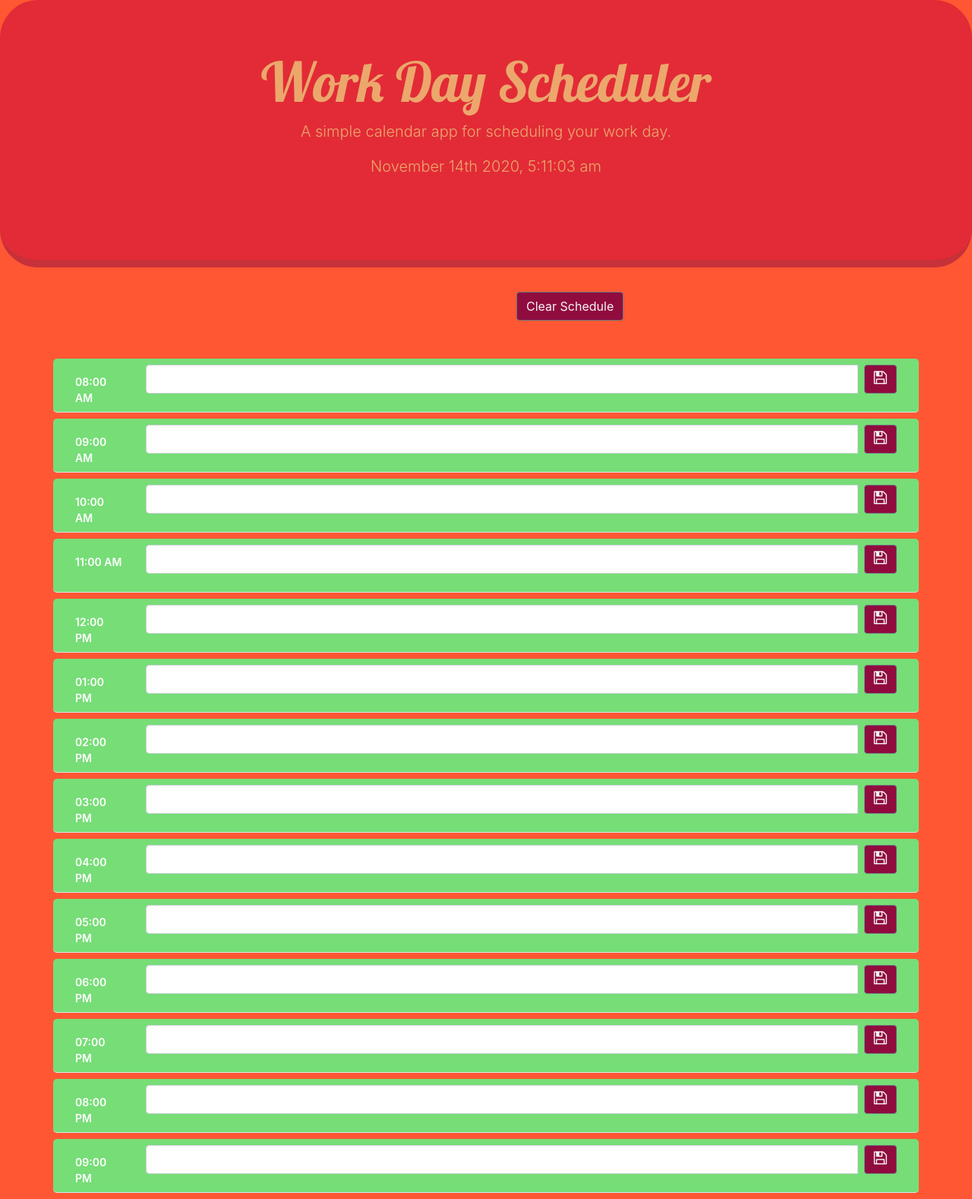
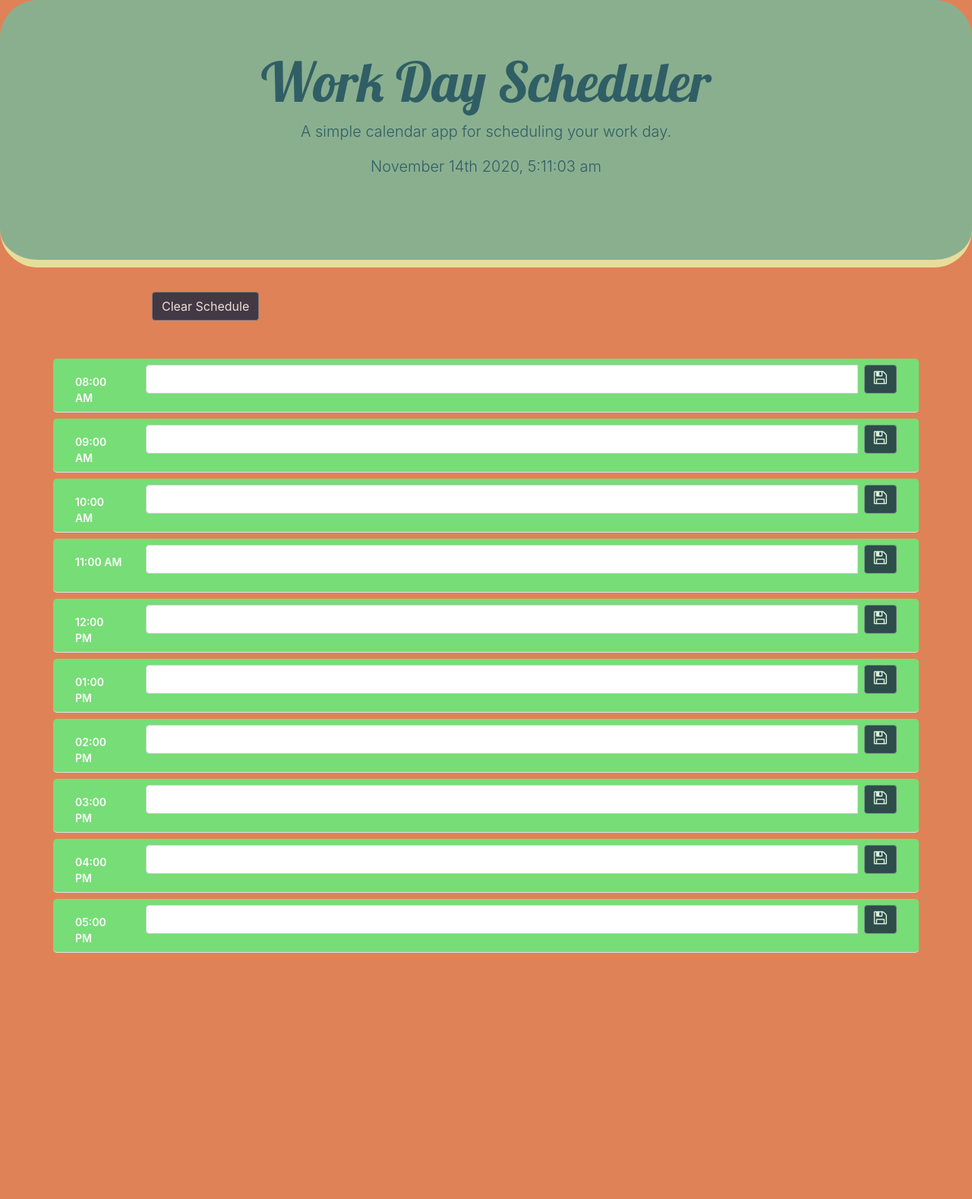
Before and after one commit to lexcraw4d/Day-Planner, a plain HTML site: page index.html in a window 1280 px wide. Shown: the whole page at 76% size. After the commit the page ends 1262 px from the top, so only its background shows below. Drawn offline with nearby package versions, Linux system fonts and the light colour scheme.

Commit message:
updated colors CSS

```diff
--- a/script.js
+++ b/script.js
@@ -19,10 +19,10 @@ timeBlocks = [
 	{ hour: 15, time: '03:00 PM', value: '' },
 	{ hour: 16, time: '04:00 PM', value: '' },
 	{ hour: 17, time: '05:00 PM', value: '' },
-	{ hour: 18, time: '06:00 PM', value: '' },
-	{ hour: 19, time: '07:00 PM', value: '' },
-	{ hour: 20, time: '08:00 PM', value: '' },
-	{ hour: 21, time: '09:00 PM', value: '' },
+	// { hour: 18, time: '06:00 PM', value: '' },
+	// { hour: 19, time: '07:00 PM', value: '' },
+	// { hour: 20, time: '08:00 PM', value: '' },
+	// { hour: 21, time: '09:00 PM', value: '' },
 ];
 
 // for (let item of timeBlocks) {
@@ -44,7 +44,7 @@ for (let i = 0; i < timeBlocks.length; i++) {
         <div class="row hour time-block mb-2 border-bottom ${cssClass}"><style>background-color:#FFC300</style>
             <div class="time col-1">${item.time}</div>
             <div class="input-group mb-3 col-11">
-                <input id="userInput ${item.hour}" type="text" class="form-control" value="${savedText}">
+                <input id="userInput-${item.hour}" type="text" class="form-control" value="${savedText}">
                 <button class="btn btn-outline-secondary ml-2" type="button" id="button-addon2" onclick="save(${item.hour})">
                     <i class="fa fa-save" style="font-size:20px"></i>
                 </button>
@@ -62,7 +62,8 @@ function clearAll() {
 	for (const item of timeBlocks) {
 		document.getElementById(`userInput-${item.hour}`).value = '';
 		localStorage.removeItem(`saveSchedule-${item.hour}`);
-	}
+    }
+save();
 }
 
 // schedule.sortable(); --- future option maybe make event entries "movable"
--- a/style.css
+++ b/style.css
@@ -1,15 +1,19 @@
+
 body {
-	background-color: #FF5733;
+    background-color:#e08257
 }
+
 .jumbotron {
+    background-color:#8aaf8f;
 	text-align: center;
-	background-color: #C70039;
-	color:#DAF7A6;
+	color:#305e65;
 	border-radius: 50px;
-    border-bottom: 10px solid #900C3F;
-    opacity:50%
+    border-bottom: 10px solid #e7dd9b;
+
+
 
 }
+
 
 #fontChange {
     font-family: 'Lobster', cursive
@@ -18,9 +22,10 @@ body {
 .btn{
     display: flex;
     justify-content: center;
-    margin-left: 480px;
-    background-color:#900C3F;
+    /* margin-left: 480px; */
+    background-color: #1b2841;
     color:whitesmoke;
+    opacity:80%;
 }
 .past {
 	background-color: #d3d3d3;
@@ -29,16 +34,18 @@ body {
 
 
 .hour {
-	color: #C70039;
+	color: #1b2841;
 	justify-content: center;
 	align-content: center;
     padding: 8px 14px;
-    background-color: #DAF7A6;
+    background-color: #e7dd9b;
     border-radius: 5px;
     font-size: medium;
 }
 
 .time {
+    display: flex;
+    min-width:50px ;
     font-size: 14px;
     font-weight: 600;
     padding-top: 12px;
```
Also changed, not shown: colors.css (added, +21 -0 lines).
